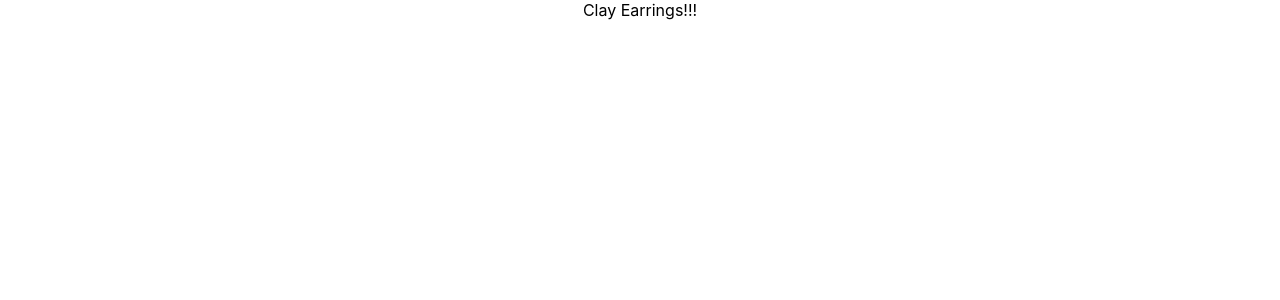
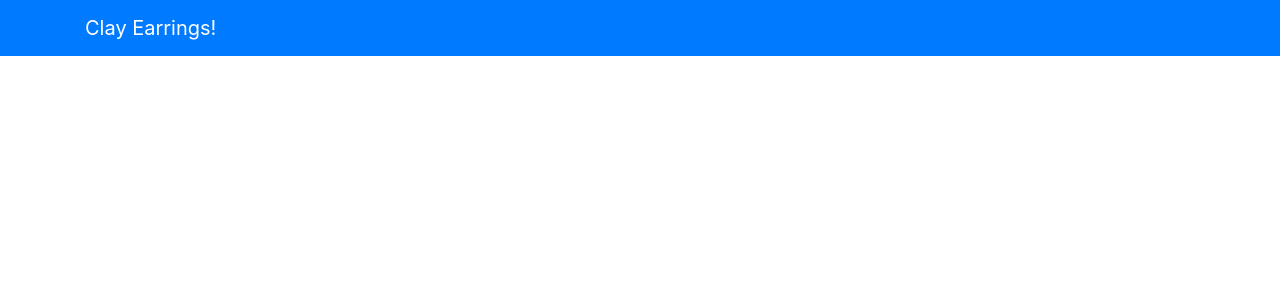
Before and after one commit to Pracasap/Clay-Earrings, a React (Create React App) app: page / in a window 1280 px wide. Shown: the top 300 px of the page. Built offline with nearby package versions, Linux system fonts and the light colour scheme.

Commit message:
added reactstrap, react-popper, bootstrap

```diff
--- a/package.json
+++ b/package.json
@@ -6,9 +6,12 @@
     "@testing-library/jest-dom": "^5.11.4",
     "@testing-library/react": "^11.1.0",
     "@testing-library/user-event": "^12.1.10",
+    "bootstrap": "4.5.2",
     "react": "^17.0.2",
     "react-dom": "^17.0.2",
+    "react-popper": "1.3.6",
     "react-scripts": "4.0.3",
+    "reactstrap": "8.5.1",
     "web-vitals": "^1.0.1"
   },
   "scripts": {
--- a/src/App.js
+++ b/src/App.js
@@ -1,11 +1,16 @@
-import logo from './logo.svg';
+import React from 'react';
+import { Navbar, NavbarBrand } from 'reactstrap';
 import './App.css';
 
 function App() {
   return (
     <div className="App">
-      Clay Earrings!!!
-    </div>
+                <Navbar dark color="primary">
+                <div className="container">
+                    <NavbarBrand href="/">Clay Earrings!</NavbarBrand>
+                </div>
+                </Navbar>
+            </div>
   );
 }
 
--- a/src/index.js
+++ b/src/index.js
@@ -3,6 +3,7 @@ import ReactDOM from 'react-dom';
 import './index.css';
 import App from './App';
 import reportWebVitals from './reportWebVitals';
+import 'bootstrap/dist/css/bootstrap.min.css';
 
 ReactDOM.render(
   <React.StrictMode>
```
Also changed, not shown: 1 other file (tests, documents, lock files or other folders).
